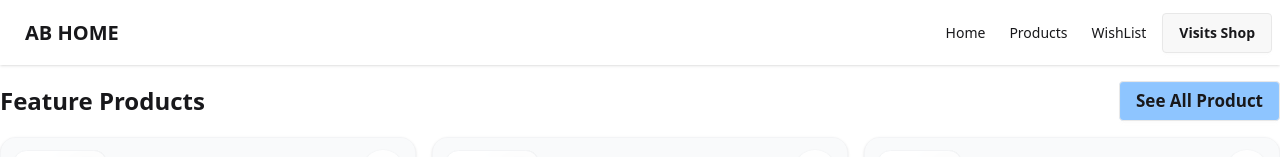
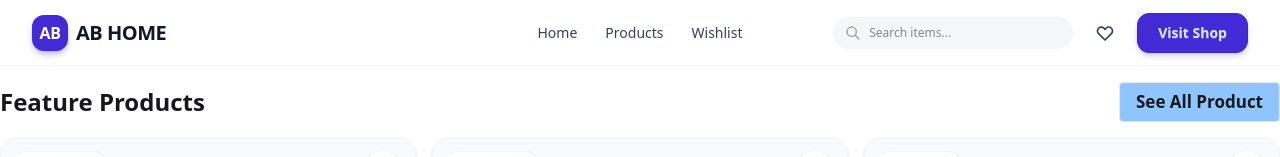
Before and after one commit to aftabuddin007/cocareach-store, a React (Vite) app: page / in a window 1280 px wide. Shown: the top 157 px of the page. Built offline with nearby package versions, Linux system fonts and the light colour scheme.

Commit message:
redesign the navbar

```diff
--- a/src/Components/Header/Navbar.jsx
+++ b/src/Components/Header/Navbar.jsx
@@ -1,49 +1,138 @@
-import React from 'react';
+import React, { useEffect, useState } from 'react';
 import { Link, NavLink } from 'react-router';
 
 const Navbar = () => {
-    return (
-        <div className="navbar bg-base-100 shadow-sm">
-  <div className="navbar-start">
-    <div className="dropdown">
-      <div tabIndex={0} role="button" className="btn btn-ghost lg:hidden">
-        <svg xmlns="http://www.w3.org/2000/svg" className="h-5 w-5" fill="none" viewBox="0 0 24 24" stroke="currentColor"> <path strokeLinecap="round" strokeLinejoin="round" strokeWidth="2" d="M4 6h16M4 12h8m-8 6h16" /> </svg>
-      </div>
-      <ul
-        tabIndex={0}
-        className="menu menu-sm dropdown-content bg-base-100 rounded-box z-1 mt-3 w-52 p-2 shadow">
+    const [wishlistCount, setWishlistCount] = useState(0);
+
+    // Sync wishlist count from localStorage
+    useEffect(() => {
+        const updateWishlistCount = () => {
+            const saved = JSON.parse(localStorage.getItem('wishlist')) || [];
+            setWishlistCount(saved.length);
+        };
+
+        updateWishlistCount();
+        window.addEventListener('storage', updateWishlistCount);
+        return () => window.removeEventListener('storage', updateWishlistCount);
+    }, []);
+
+    // Reusable Navigation Links with Active Highlighting
+    const navLinks = (
+        <>
             <li>
-        <NavLink to='/home'>Home</NavLink>
+                <NavLink
+                    to="/home"
+                    className={({ isActive }) =>
+                        isActive
+                            ? 'text-primary font-bold bg-primary/10 rounded-xl'
+                            : 'font-medium text-gray-700 hover:text-primary transition-colors'
+                    }
+                >
+                    Home
+                </NavLink>
             </li>
             <li>
-        <NavLink to='/products'>Products</NavLink>
+                <NavLink
+                    to="/products"
+                    className={({ isActive }) =>
+                        isActive
+                            ? 'text-primary font-bold bg-primary/10 rounded-xl'
+                            : 'font-medium text-gray-700 hover:text-primary transition-colors'
+                    }
+                >
+                    Products
+                </NavLink>
             </li>
             <li>
-        <NavLink to='/wishList'>WishList</NavLink>
+                <NavLink
+                    to="/wishList"
+                    className={({ isActive }) =>
+                        `flex items-center gap-2 ${
+                            isActive
+                                ? 'text-primary font-bold bg-primary/10 rounded-xl'
+                                : 'font-medium text-gray-700 hover:text-primary transition-colors'
+                        }`
+                    }
+                >
+                    Wishlist
+                    {wishlistCount > 0 && (
+                        <span className="badge badge-sm badge-primary rounded-full px-1.5 text-xs text-white">
+                            {wishlistCount}
+                        </span>
+                    )}
+                </NavLink>
             </li>
+        </>
+    );
+
+    return (
+        <header className="sticky top-0 z-50 bg-white/80 backdrop-blur-md border-b border-gray-100 transition-all">
+            <div className="max-w-7xl mx-auto navbar px-4 sm:px-6 lg:px-8">
+
+                {/* Navbar Start: Mobile Menu Toggle & Brand Logo */}
+                <div className="navbar-start flex items-center gap-2">
+                    {/* Mobile Dropdown */}
+                    <div className="dropdown lg:hidden">
+                        <div tabIndex={0} role="button" className="btn btn-ghost btn-circle text-gray-700">
+                            <svg xmlns="http://www.w3.org/2000/svg" className="h-6 w-6" fill="none" viewBox="0 0 24 24" stroke="currentColor">
+                                <path strokeLinecap="round" strokeLinejoin="round" strokeWidth="2" d="M4 6h16M4 12h16M4 18h16" />
+                            </svg>
+                        </div>
+                        <ul tabIndex={0} className="menu menu-md dropdown-content bg-white rounded-2xl z-50 mt-3 w-64 p-3 shadow-xl border border-gray-100 space-y-1">
+                            {navLinks}
                         </ul>
                     </div>
-    <Link className="btn btn-ghost text-xl">AB HOME</Link>
+
+                    {/* Brand Logo */}
+                    <Link to="/home" className="flex items-center gap-2 text-xl font-black tracking-tight text-gray-900 group">
+                        <div className="w-9 h-9 bg-primary text-white rounded-xl flex items-center justify-center font-extrabold text-base shadow-md shadow-primary/30 group-hover:scale-105 transition-transform">
+                            AB
                         </div>
-  <div className="navbar-center ">
+                        <span className="hidden sm:inline-block">AB HOME</span>
+                    </Link>
+                </div>
+
+                {/* Navbar Center: Desktop Navigation */}
+                <div className="navbar-center hidden lg:flex">
+                    <ul className="menu menu-horizontal px-1 gap-1">
+                        {navLinks}
+                    </ul>
+                </div>
+
+                {/* Navbar End: Search Bar & Actions */}
+                <div className="navbar-end flex items-center gap-3">
+
+                    {/* Integrated Search Input */}
+                    <div className="relative hidden md:block w-44 xl:w-60">
+                        <input
+                            type="text"
+                            placeholder="Search items..."
+                            className="input input-sm w-full bg-gray-100/80 border-none focus:bg-white focus:ring-2 focus:ring-primary/20 rounded-full pl-9 pr-4 text-xs font-medium"
+                        />
+                        <svg xmlns="http://www.w3.org/2000/svg" className="h-4 w-4 absolute left-3 top-1/2 -translate-y-1/2 text-gray-400" fill="none" viewBox="0 0 24 24" stroke="currentColor">
+                            <path strokeLinecap="round" strokeLinejoin="round" strokeWidth="2" d="M21 21l-6-6m2-5a7 7 0 11-14 0 7 7 0 0114 0z" />
+                        </svg>
+                    </div>
+
+                    {/* Quick Wishlist Icon */}
+                    <Link to="/wishList" aria-label="View wishlist" className="btn btn-ghost btn-circle relative text-gray-700 hover:text-primary">
+                        <svg xmlns="http://www.w3.org/2000/svg" className="h-5 w-5" fill="none" viewBox="0 0 24 24" stroke="currentColor">
+                            <path strokeLinecap="round" strokeLinejoin="round" strokeWidth="2" d="M4.318 6.318a4.5 4.5 0 000 6.364L12 20.364l7.682-7.682a4.5 4.5 0 00-6.364-6.364L12 7.636l-1.318-1.318a4.5 4.5 0 00-6.364 0z" />
+                        </svg>
+                        {wishlistCount > 0 && (
+                            <span className="badge badge-xs badge-primary absolute top-2 right-2 w-2 h-2 p-0 rounded-full"></span>
+                        )}
+                    </Link>
+
+                    {/* Primary CTA Button */}
+                    <Link to="/products" className="btn btn-primary rounded-xl px-5 text-sm font-bold shadow-md shadow-primary/20 hover:shadow-primary/40 capitalize">
+                        Visit Shop
+                    </Link>
 
                 </div>
-  <div className="navbar-end">
-    <ul className="menu menu-horizontal px-1 hidden lg:flex">
-      <li>
-        <NavLink to='/home'>Home</NavLink>
-        </li>
-      <li>
-        <NavLink to='/products'>Products</NavLink>
-        </li>
-      <li>
-        <NavLink to='/wishList'>WishList</NavLink>
-        </li>
 
-    </ul>
-    <NavLink className="btn">Visits Shop</NavLink>
             </div>
-</div>
+        </header>
     );
 };
 
```
Lines whose indentation alone changed are shown as unchanged.
